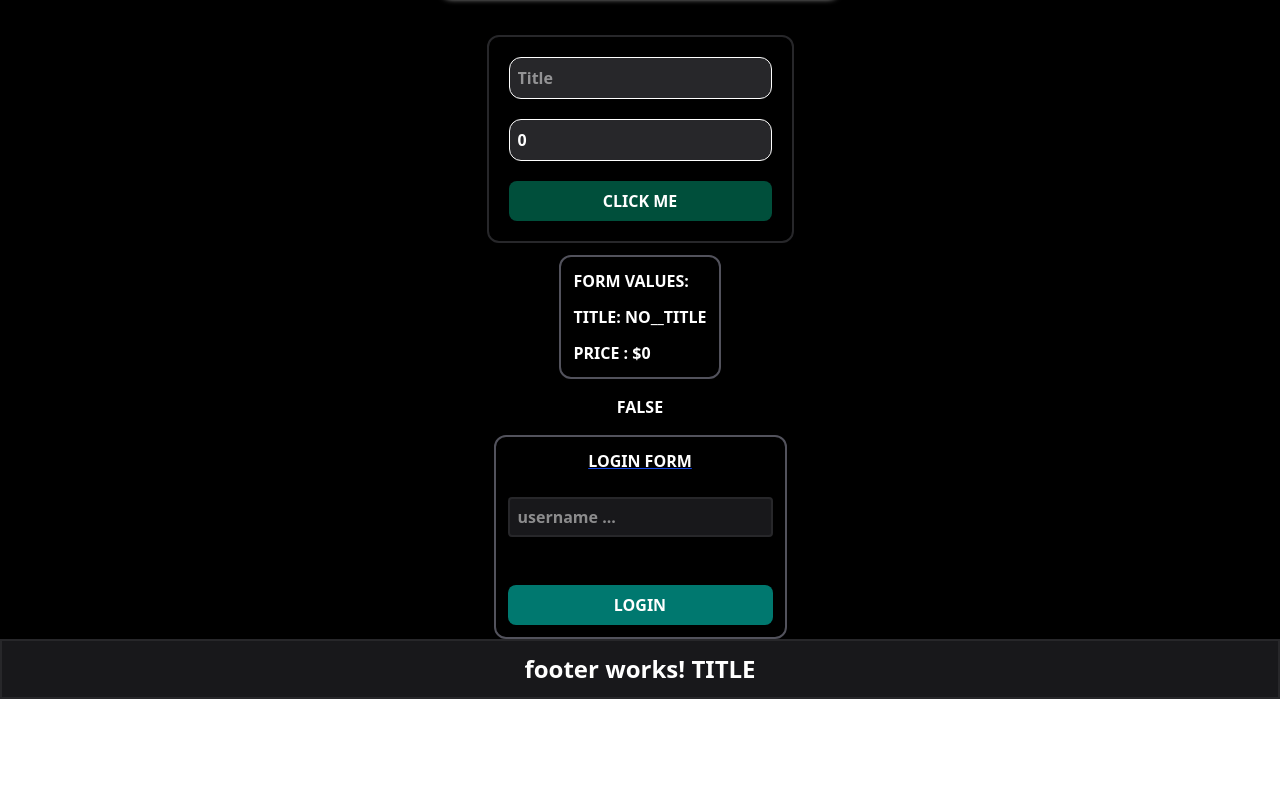
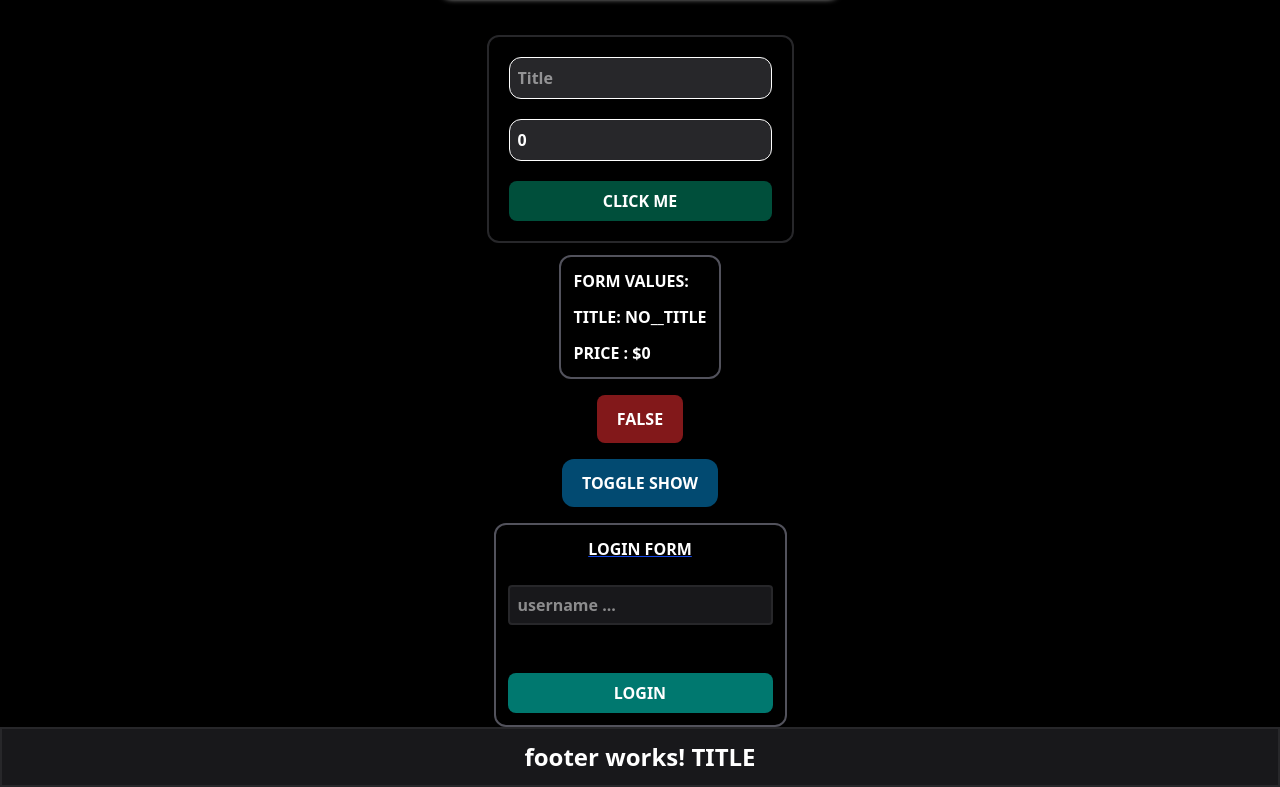
Before and after one commit to PouryaSoleimani/ANGULAR__TRAINING, an Angular app: page / in a window 1280 px wide. Shown: the part 939-1726 px from the top of the page. Before the commit the page ends 1638 px from the top, so only its background shows below. Built offline with nearby package versions, Linux system fonts and the light colour scheme.

Commit message:
IF__STATEMENTS

```diff
--- a/src/app/app.html
+++ b/src/app/app.html
@@ -54,10 +54,20 @@
     <p>PRICE : ${{ inputNumberValue.toLocaleString() }}</p>
   </div>
   @if (isDisabled == false) {
-  <div class="text-white w-fit mx-auto my-4">FALSE</div>
+  <div class="w-fit mx-auto my-4 bg-red-900 px-5 py-3 rounded-lg font-black text-white">FALSE</div>
   } @else {
-  <div class="text-white w-fit mx-auto my-4">TRUE</div>
+  <div class="w-fit mx-auto my-4 bg-emerald-900 px-5 py-3 rounded-lg font-black text-white">
+    TRUE
+  </div>
   }
+  <div class="flex items-center justify-center">
+    <button
+      (click)="handleToggle()"
+      class="bg-sky-900 mx-auto px-5 py-3 rounded-xl text-white font-bold"
+    >
+      TOGGLE SHOW
+    </button>
+  </div>
   <app-form-component></app-form-component>
   <app-footer />
 </main>
--- a/src/app/app.ts
+++ b/src/app/app.ts
@@ -1,4 +1,4 @@
-import { Component, NgModule, signal } from '@angular/core';
+import { Component, signal } from '@angular/core';
 import { RouterOutlet } from '@angular/router';
 import { Header } from './Header/Header';
 import { Footer } from './Footer/footer';
@@ -19,14 +19,18 @@ export class App {
   imgUrl = 'https://w0.peakpx.com/wallpaper/571/466/HD-wallpaper-angular-programming-computer.jpg';
 
   public isDisabled = false;
-
   public inputStringValue = '';
   public inputNumberValue = 0;
 
-  handleSubmit(title: string, price: number) {
+  public handleToggle() {
+    this.isDisabled = !this.isDisabled
+  }
+
+  public handleSubmit(title: string, price: number) {
     console.log({
       title: title,
       price: price,
     });
   }
+
 }
```
Also changed, not shown: 1 other file (tests, documents, lock files or other folders).
